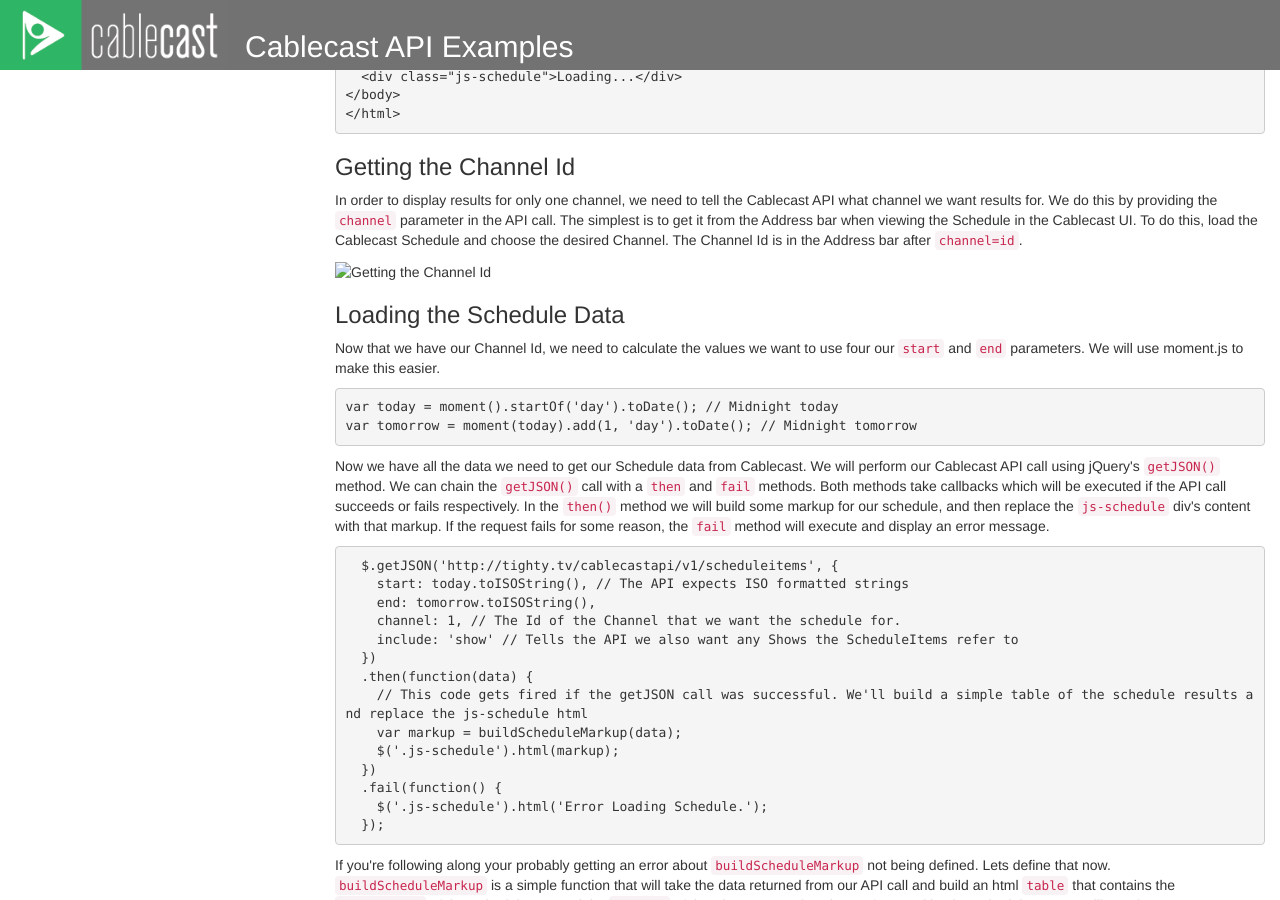
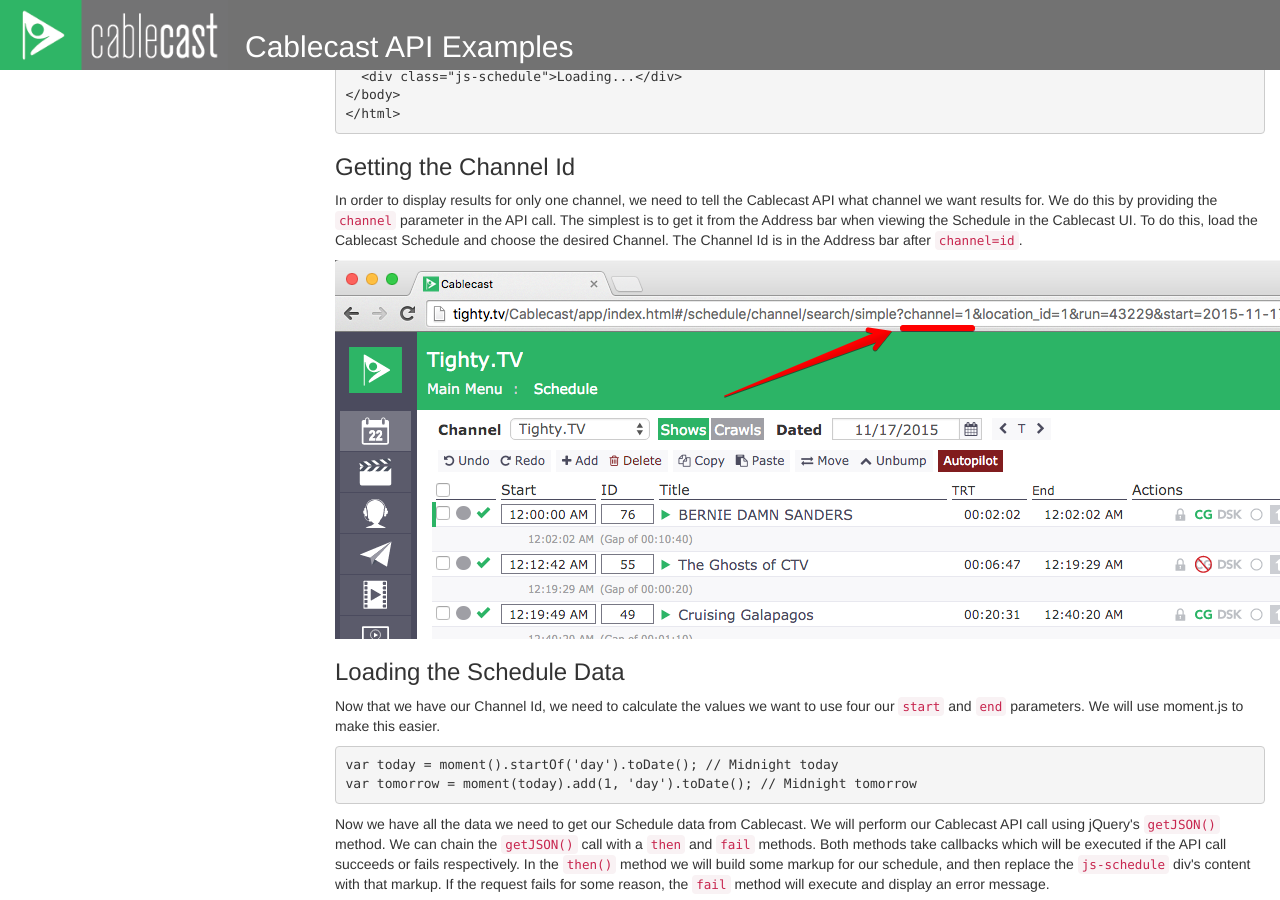
Before and after one commit to trms/cablecast-api-examples, a Jekyll site: the page built from _posts/2015-11-17-schedule-using-javascript.markdown, in a window 1280 px wide and 900 px high, scrolled down 658 px. Built offline with Jekyll 4.4.1, drawn with Linux system fonts in a browser that asks for light colours.

Commit message:
One last fix

```diff
--- a/_posts/2015-11-17-schedule-using-javascript.markdown
+++ b/_posts/2015-11-17-schedule-using-javascript.markdown
@@ -44,7 +44,7 @@
 In order to display results for only one channel, we need to tell the Cablecast API what channel we want results for. We do this by providing the <code>channel</code> parameter in the API call. The simplest is to get it from the Address bar when viewing the Schedule in the Cablecast UI. To do this, load the Cablecast Schedule and choose the desired Channel. The Channel Id is in the Address bar after <code>channel=id</code>.
 </p>
 
-![Getting the Channel Id]({{"images/getting-channel-id.png" | prepend: site.baseurl}})
+![Getting the Channel Id]({{"/images/getting-channel-id.png" | prepend: site.baseurl}})
 
 <h3>Loading the Schedule Data</h3>
 
```
